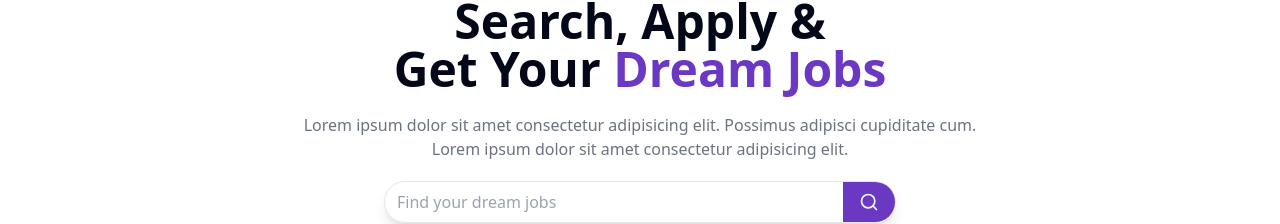
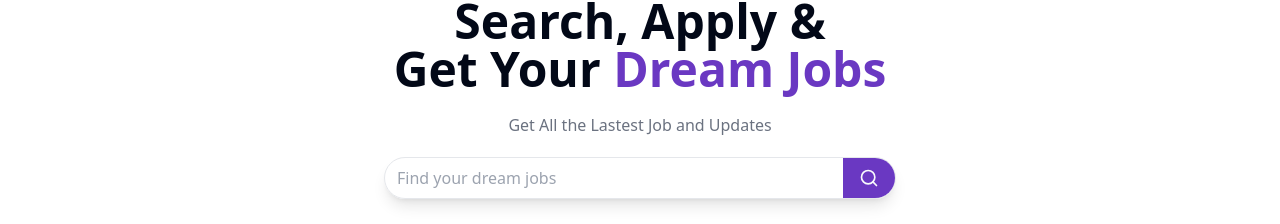
Before and after one commit to adarshnarayan04/jobportal, a React app in the folder frontend/: page / in a window 1280 px wide. Shown: the part 167-391 px from the top of the page. Built offline with nearby package versions, Linux system fonts and the light colour scheme; no server answers; the HTML template or start-up script is replaced by a standard one.

Commit message:
Update HeroSection.jsx to improve job search description

```diff
--- a/frontend/src/components/HeroSection.jsx
+++ b/frontend/src/components/HeroSection.jsx
@@ -26,7 +26,7 @@ const HeroSection = () => {
                     <h1 className='text-5xl font-bold'>Search, Apply & <br /> Get Your <span className='text-[#6A38C2]'>Dream Jobs</span></h1>
                 </div>
                 <div>
-                    <p className='text-gray-500'>Lorem ipsum dolor sit amet consectetur adipisicing elit. Possimus adipisci cupiditate cum.<br /> Lorem ipsum dolor sit amet consectetur adipisicing elit.</p>
+                    <p className='text-gray-500'>Get All the Lastest Job and Updates </p>
                 </div>
                 <div className='flex w-[40%] shadow-lg border pl-3 border-gray-200 rounded-full items-center gap-4 mx-auto'>
                     <input
```
